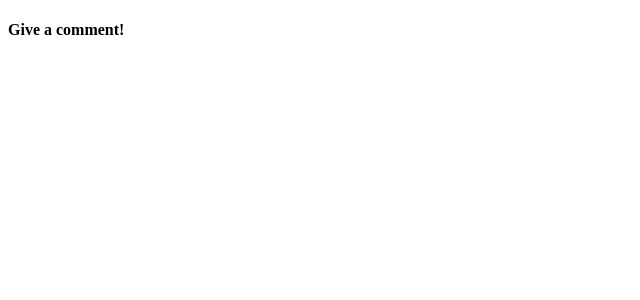
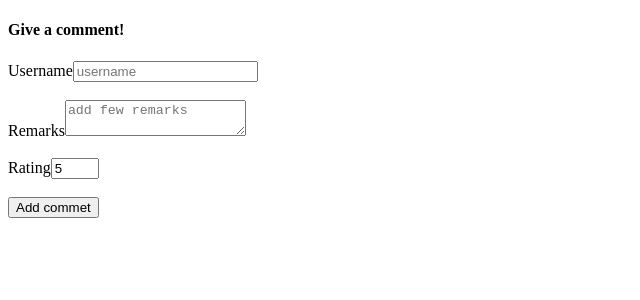
Before and after one commit to jPlusPlus25/react-hands-on, a React (Vite) app in the folder basic-react-app/: page / in a window 1280 px wide. Shown: the top 300 px of the page, without its empty margins (0-640 px from the left). Built offline with nearby package versions, Linux system fonts and the light colour scheme.

Commit message:
added file

```diff
--- a/basic-react-app/src/CommentForm.jsx
+++ b/basic-react-app/src/CommentForm.jsx
@@ -1,6 +1,42 @@
+import { useState } from "react";
+
 export default function CommentsForm(){
+    let [formdata,setFormData]=useState({
+        username:"",
+        remarks:"",
+        rating:5
+    });
+    let handleInputChange = (event)=>{
+        setFormData((currData)=>{
+            return {...currData,[event.target.name]:event.target.value};
+        });
+    };
+    let handleSubmit=(event)=>{
+        console.log(formdata);
+        event.preventDefault();
+    }
     return (<div>
         <h4>Give a comment!</h4>
+        <form onSubmit={handleSubmit}>
+            <label htmlFor="username">Username</label>
+        <input placeholder="username" type="text" value={formdata.username} onChange={handleInputChange}
+        id="username"
+        Name="username"
+        />
+
+        <br></br><br></br>
+        <label htmlFor="remark">Remarks</label>
+        <textarea value={formdata.remarks} placeholder="add few remarks" onChange={handleInputChange} id="remarks" Name="remarks">
+
+            </textarea>
+
+        <br></br><br></br>
+        <label htmlFor="rating">Rating</label>
+        <input placeholder="rating"
+        type="number" min={1} max={5} value={formdata.rating} onChange={handleInputChange} id="rating"  Name="rating"/>
+        <br></br><br></br>
+        <button>Add commet</button>
+        </form>
         </div>
     );
 }
```
